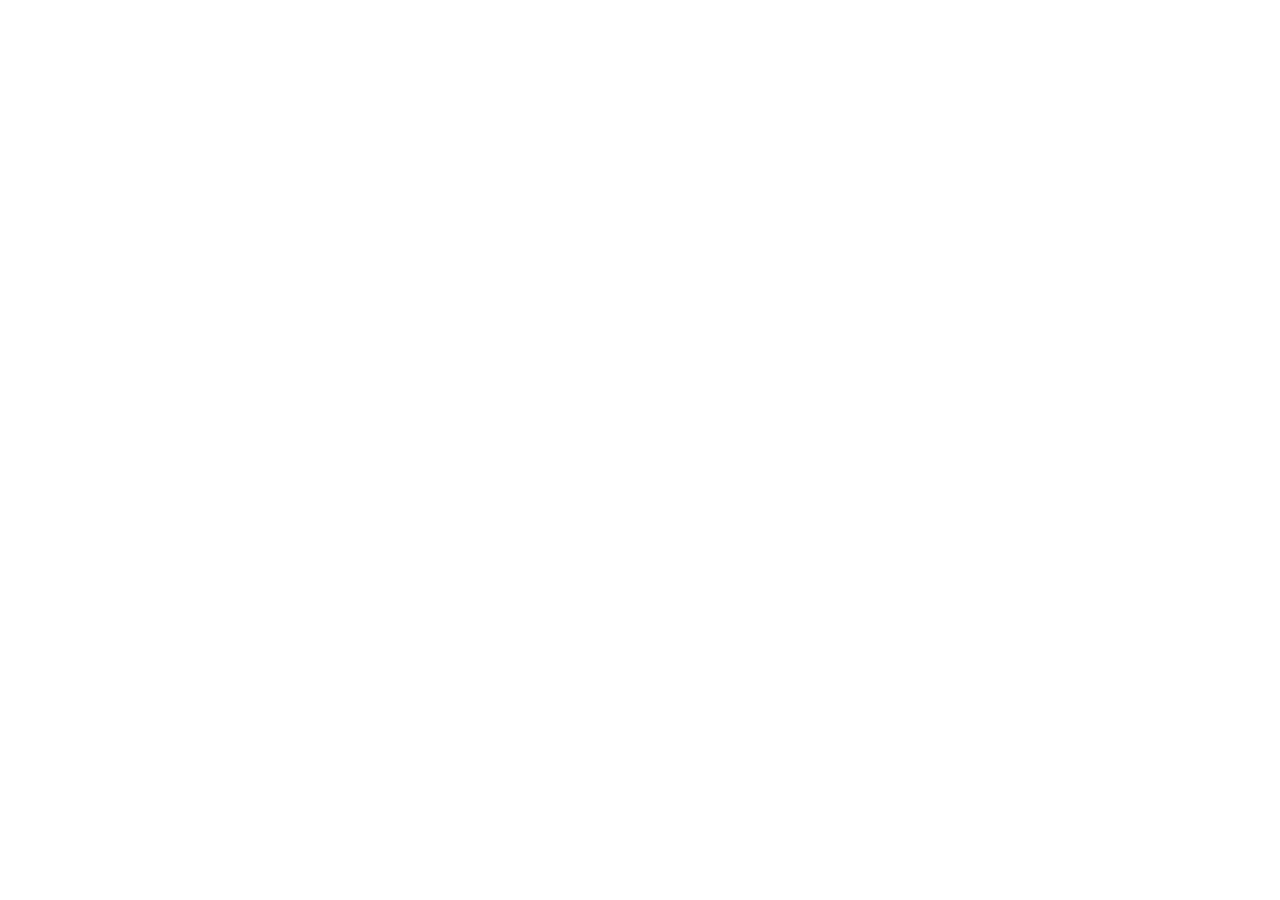
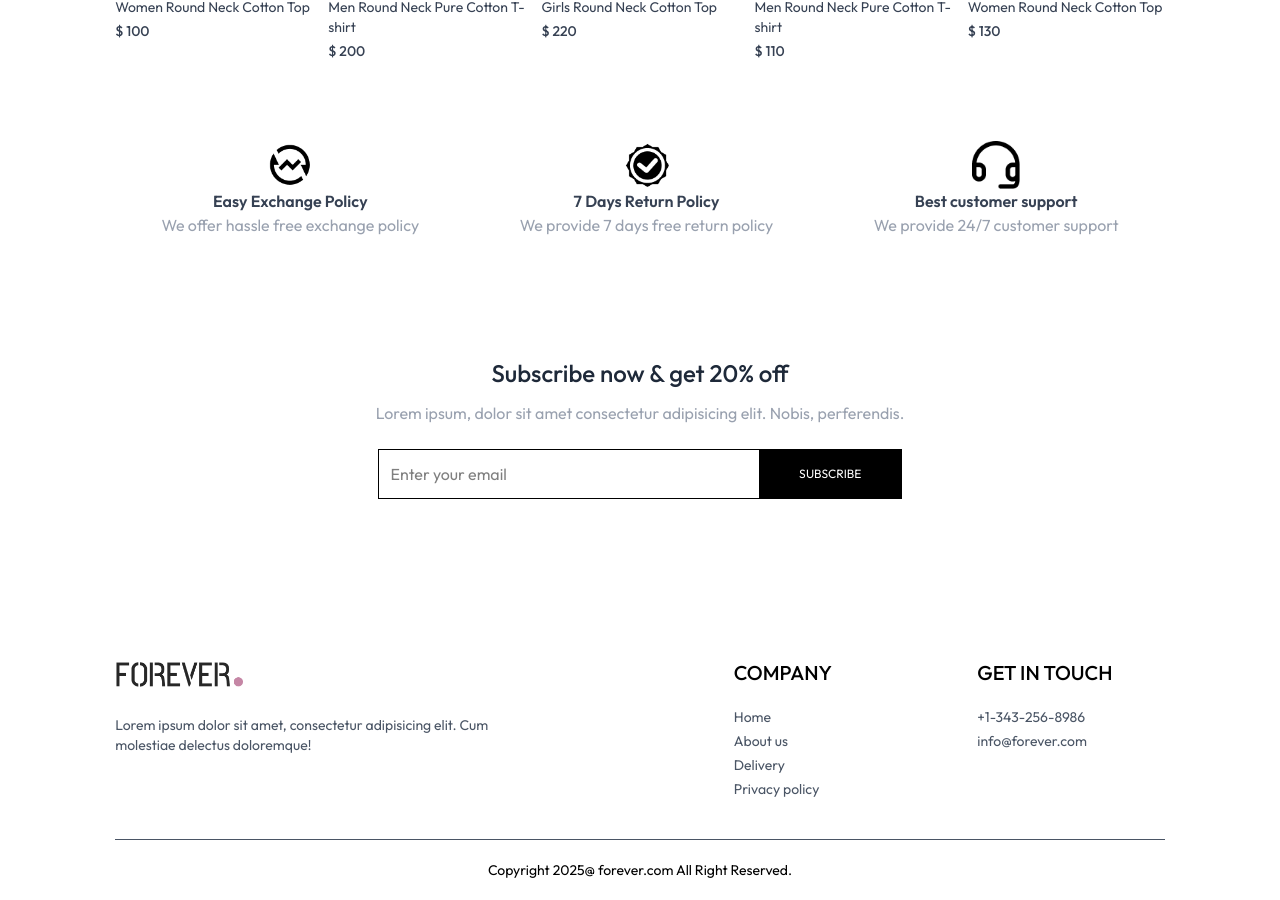
Before and after one commit to Noumansharif27/ECommerceWeb, a React (Vite) app in the folder frontEnd/: page / in a window 1280 px wide. Shown: the part 1776-2676 px from the top of the page. Before the commit the page ends 1573 px from the top, so only its background shows below. Built offline with nearby package versions, Linux system fonts and the light colour scheme.

Commit message:
finished the home page

```diff
--- a/frontEnd/src/App.jsx
+++ b/frontEnd/src/App.jsx
@@ -10,6 +10,7 @@
 import Cart from "./pages/Cart.jsx";
 import About from "./pages/About.jsx";
 import Navbar from "./components/Navbar.jsx";
+import Footer from "./components/Footer.jsx";
 
 const App = () => {
   return (
@@ -26,6 +27,7 @@
         <Route path="/cart" element={<Cart />} />
         <Route path="/about" element={<About />} />
       </Routes>
+      <Footer />
     </div>
   );
 };
--- a/frontEnd/src/components/BestSeller.jsx
+++ b/frontEnd/src/components/BestSeller.jsx
@@ -1,14 +1,18 @@
 import React, { useContext, useEffect, useState } from "react";
 import { ShopContext } from "../context/ShopContext";
 import Tittle from "./Tittle";
+import OurPolicies from "./OurPolicies";
+import ProductItem from "./ProductItem";
 
 const BestSeller = () => {
   const { products } = useContext(ShopContext);
   const [bestSeller, setBestSeller] = useState([]);
 
   useEffect(() => {
-    const bestProduct = products.filter((product) => product.bestSeller);
+    const bestProduct = products.filter((product) => product.bestseller);
     setBestSeller(bestProduct.slice(0, 5));
+
+    console.log(bestProduct);
   }, []);
   return (
     <div className="my-10">
@@ -21,6 +25,20 @@
           molestias officiis incidunt quisquam minus repellat aut.
         </p>
       </div>
+
+      <div className="grid grid-cols-2 sm:grid-cols-3 md:grid-cols-4 lg:grid-cols-5 gap-4 gap-y-6">
+        {bestSeller.map((product, index) => (
+          <ProductItem
+            key={index}
+            id={product._id}
+            image={product.image}
+            name={product.name}
+            price={product.price}
+          />
+        ))}
+      </div>
+
+      <OurPolicies />
     </div>
   );
 };
--- /dev/null
+++ b/frontEnd/src/components/Footer.jsx
@@ -0,0 +1,44 @@
+import React from "react";
+import { assets } from "../assets/assets";
+
+const Footer = () => {
+  return (
+    <div>
+      <div className="flex flex-col sm:grid grid-cols-[3fr_1fr_1fr] gap-14 my-10 mt-40 text-sm">
+        <div>
+          <img src={assets.logo} className="mb-5 w-32" alt="footerLogo" />
+          <p className="w-full sm:w-2/3 text-gray-600">
+            Lorem ipsum dolor sit amet, consectetur adipisicing elit. Cum
+            molestiae delectus doloremque!
+          </p>
+        </div>
+
+        <div>
+          <p className="text-xl font-medium mb-5">COMPANY</p>
+          <ul className="flex flex-col gap-1 text-gray-600">
+            <li>Home</li>
+            <li>About us</li>
+            <li>Delivery</li>
+            <li>Privacy policy</li>
+          </ul>
+        </div>
+
+        <div>
+          <p className="text-xl font-medium mb-5">GET IN TOUCH</p>
+          <ul className="flex flex-col gap-1 text-gray-600">
+            <li>+1-343-256-8986</li>
+            <li>info@forever.com</li>
+          </ul>
+        </div>
+      </div>
+      <div>
+        <hr className="text-gray-600" />
+        <p className="py-5 text-sm text-center">
+          Copyright 2025@ forever.com All Right Reserved.
+        </p>
+      </div>
+    </div>
+  );
+};
+
+export default Footer;
--- /dev/null
+++ b/frontEnd/src/components/NewsLetterBox.jsx
@@ -0,0 +1,36 @@
+import React from "react";
+
+const NewsLetterBox = () => {
+  const onSubmitHandler = (event) => {
+    event.preventDefault();
+  };
+
+  return (
+    <div className="text-center">
+      <p className="text-2xl font-medium text-gray-800">
+        Subscribe now & get 20% off
+      </p>
+      <p className="text-gray-400 mt-3">
+        Lorem ipsum, dolor sit amet consectetur adipisicing elit. Nobis,
+        perferendis.
+      </p>
+
+      <form
+        onSubmit={onSubmitHandler}
+        className="w-full sm:w-1/2 flex items-center gap-3 mx-auto my-6 border pl-3"
+      >
+        <input
+          type="email"
+          className="w-full sm:flex-1 outline-none"
+          placeholder="Enter your email"
+          required
+        />
+        <button className="bg-black text-white text-xs px-10 py-4 cursor-pointer">
+          SUBSCRIBE
+        </button>
+      </form>
+    </div>
+  );
+};
+
+export default NewsLetterBox;
--- /dev/null
+++ b/frontEnd/src/components/OurPolicies.jsx
@@ -0,0 +1,40 @@
+import React from "react";
+import { assets } from "../assets/assets";
+
+const OurPolicies = () => {
+  return (
+    <div className="flex felx-col sm:flex-row justify-around gap-12 sm:gap-2 text-center py-20 text-xs sm:text-sm md:text-base text-gray-700">
+      <div>
+        <img
+          src={assets.exchange_icon}
+          className="w-12 m-auto bm-5"
+          alt="PolicyExchangeIcon"
+        />
+        <p className="font-semibold">Easy Exchange Policy</p>
+        <p className="text-gray-400">We offer hassle free exchange policy</p>
+      </div>
+
+      <div>
+        <img
+          src={assets.quality_icon}
+          className="w-12 m-auto bm-5"
+          alt="PolicyExchangeIcon"
+        />
+        <p className="font-semibold">7 Days Return Policy</p>
+        <p className="text-gray-400">We provide 7 days free return policy</p>
+      </div>
+
+      <div>
+        <img
+          src={assets.support_img}
+          className="w-12 m-auto bm-5"
+          alt="PolicyExchangeIcon"
+        />
+        <p className="font-semibold">Best customer support</p>
+        <p className="text-gray-400">We provide 24/7 customer support</p>
+      </div>
+    </div>
+  );
+};
+
+export default OurPolicies;
--- a/frontEnd/src/pages/Home.jsx
+++ b/frontEnd/src/pages/Home.jsx
@@ -2,6 +2,7 @@
 import Hero from "../components/Hero";
 import LatestCollections from "../components/LatestCollections";
 import BestSeller from "../components/BestSeller";
+import NewsLetterBox from "../components/NewsLetterBox";
 
 const Home = () => {
   return (
@@ -9,6 +10,7 @@
       <Hero />
       <LatestCollections></LatestCollections>
       <BestSeller />
+      <NewsLetterBox />
     </div>
   );
 };
```
